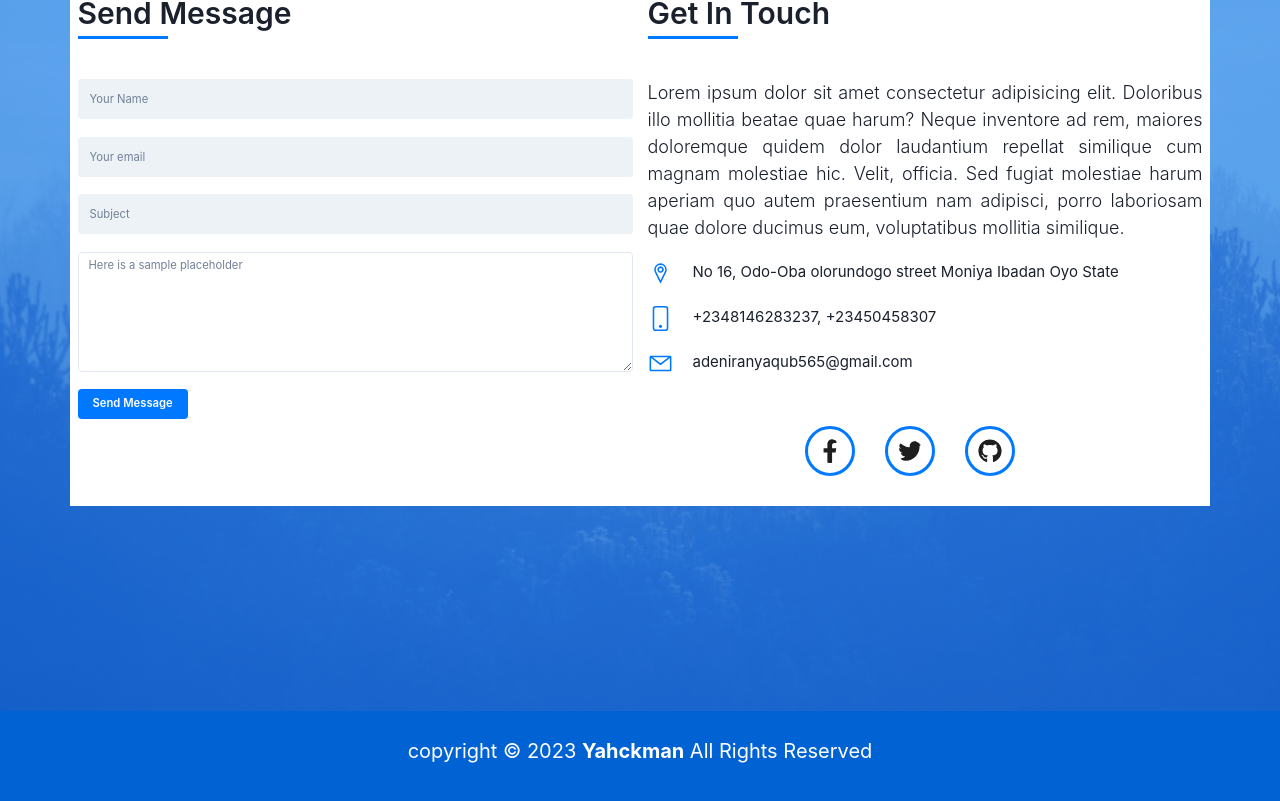
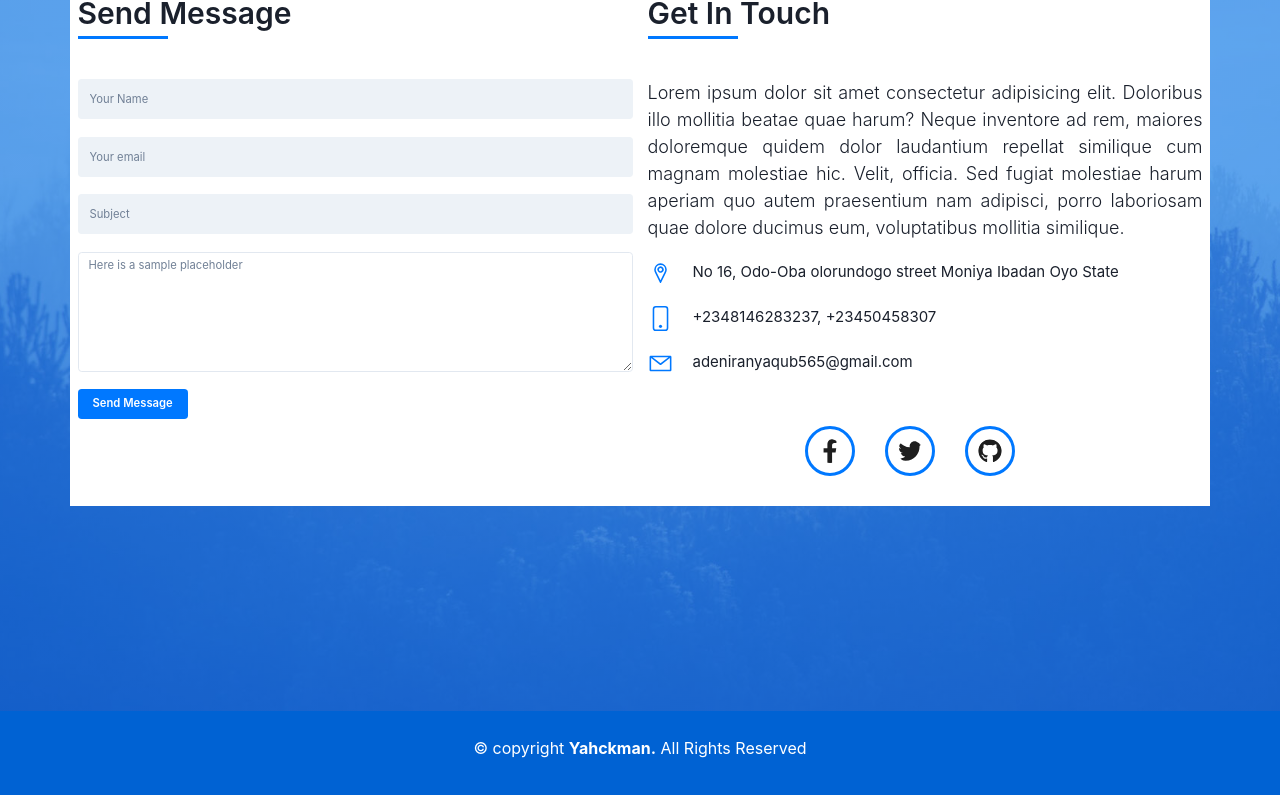
Before and after one commit to Yahckman1112/portfolio-site, a React (Create React App) app: page / in a window 1280 px wide. Shown: the part 3462-4263 px from the top of the page. Built offline with nearby package versions, Linux system fonts and the light colour scheme.

Commit message:
setting texts

```diff
--- a/src/components/acordion/acord.jsx
+++ b/src/components/acordion/acord.jsx
@@ -41,9 +41,9 @@ function Acord({title, desciption, role, technology,pages}) {
     </p>
 
     <p className={styles.header}>Pages</p>
-    <p>
+    <p className={styles.body} >
         {pages}
-    </p>
+    </p >
     </AccordionPanel>
   </AccordionItem>
 </Accordion>
--- a/src/pages/contact/contact.jsx
+++ b/src/pages/contact/contact.jsx
@@ -50,7 +50,8 @@ function Contact(props) {
             </div>
             </div>
             <div className={styles.footer}>
-                <p className={styles.footer_text}> copyright &copy; 2023 <span className={styles.footer_text1}>Yahckman</span> All Rights Reserved </p>
+                <p className={styles.footer_text}> &copy; copyright  <span className={styles.footer_text1}>Yahckman.</span> All Rights Reserved </p>
+                <p className={styles.footer_text}> </p>
             </div>
         </div>
     );
--- a/src/pages/contact/contact.module.scss
+++ b/src/pages/contact/contact.module.scss
@@ -154,7 +154,7 @@ form{
 
 
     &_text{
-        font-size: 2rem;
+        font-size: 1.6rem;
         @include responsive(tab){
             font-size: 1.6rem;
         }
```
